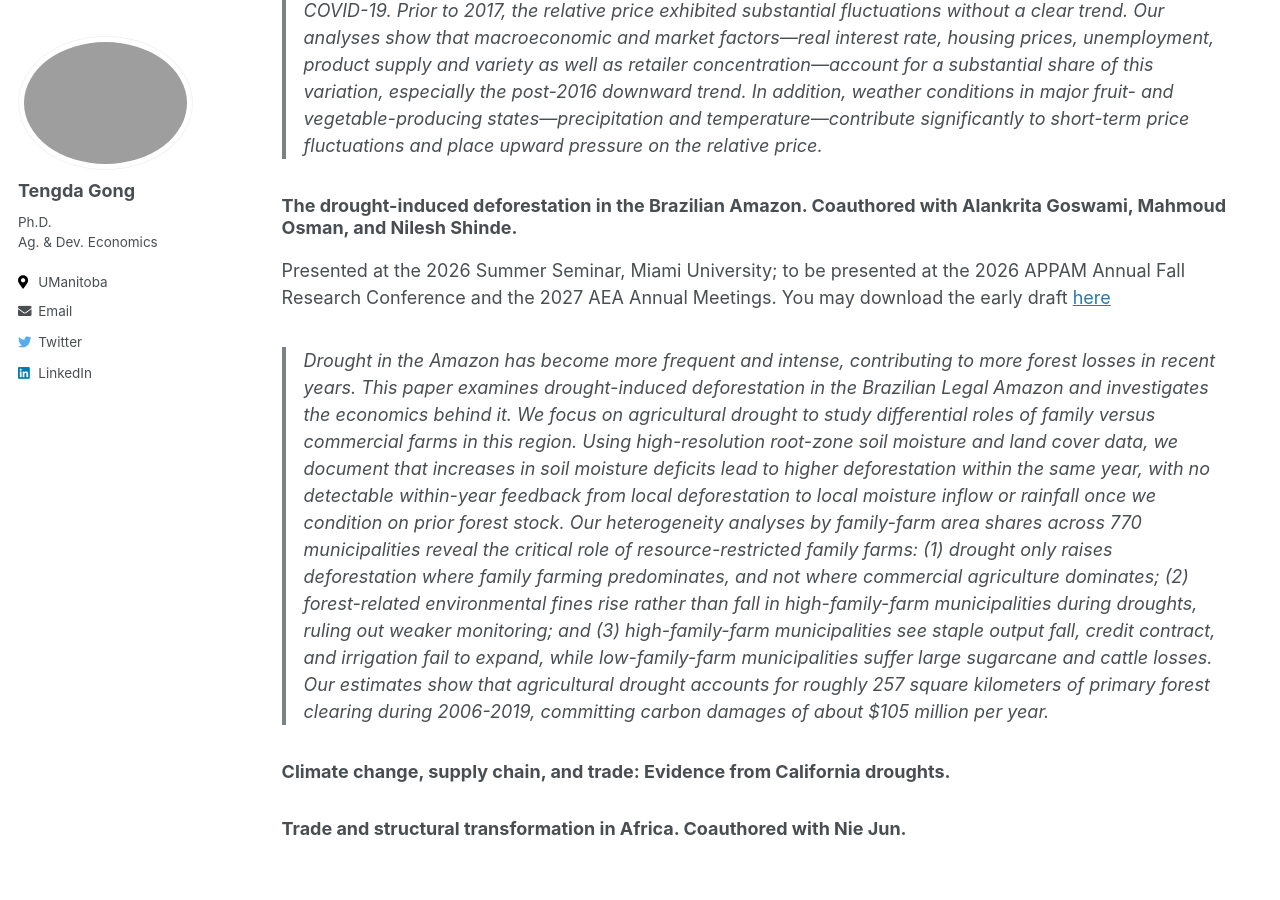
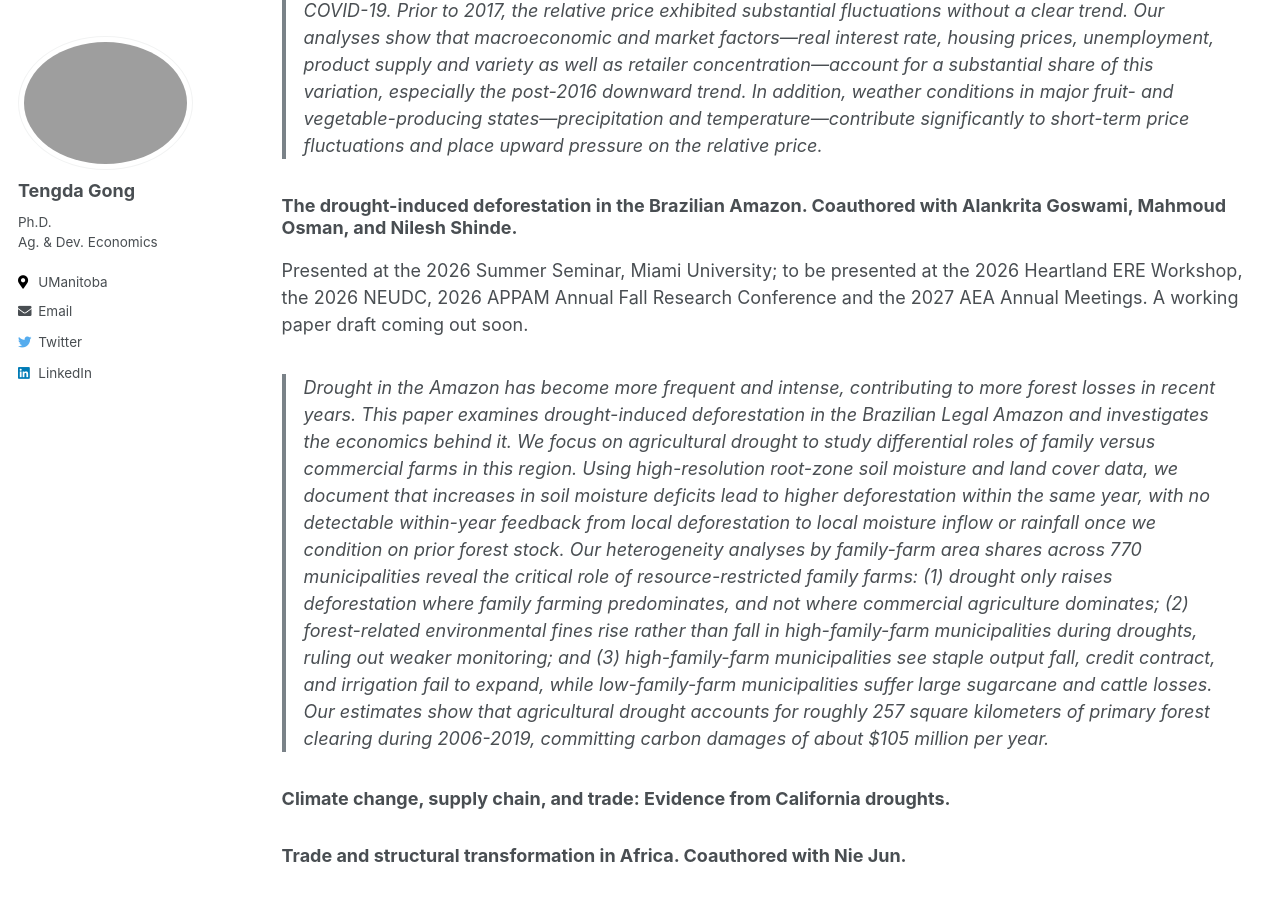
Before and after one commit to tendakung/tendakung.github.io, a Jekyll site: the page built from _pages/research.md, in a window 1280 px wide and 900 px high, scrolled down 1986 px. Built offline with Jekyll 4.4.1, drawn with Linux system fonts in a browser that asks for light colours.

Commit message:
Update research.md

```diff
--- a/_pages/research.md
+++ b/_pages/research.md
@@ -27,7 +27,7 @@ Presented at the 2025 AAEA and SEA annual meetings.
 > Fresh produce is the largest category of organic food sales in the U.S. This paper studies the relative price dynamics of organic versus conventional produce from 2006 to 2023. Using retail scanner data, we find that the revenue-weighted average price of organic produce declined relative to conventional produce across major grocery markets beginning in 2017, with the exception of a brief uptick following the onset of COVID-19. Prior to 2017, the relative price exhibited substantial fluctuations without a clear trend. Our analyses show that macroeconomic and market factors---real interest rate, housing prices, unemployment, product supply and variety as well as retailer concentration---account for a substantial share of this variation, especially the post-2016 downward trend. In addition, weather conditions in major fruit- and vegetable-producing states---precipitation and temperature---contribute significantly to short-term price fluctuations and place upward pressure on the relative price.
 
 ### The drought-induced deforestation in the Brazilian Amazon. Coauthored with Alankrita Goswami, Mahmoud Osman, and Nilesh Shinde.
-Presented at the 2026 Summer Seminar, Miami University; to be presented at the 2026 APPAM Annual Fall Research Conference and the 2027 AEA Annual Meetings. You may download the early draft [here](/files/pdf/research/Drought_Induced_Deforestation_202608.pdf)
+Presented at the 2026 Summer Seminar, Miami University; to be presented at the 2026 Heartland ERE Workshop, the 2026 NEUDC, 2026 APPAM Annual Fall Research Conference and the 2027 AEA Annual Meetings. A working paper draft coming out soon.
 > Drought in the Amazon has become more frequent and intense, contributing to more forest losses in recent years. This paper examines drought-induced deforestation in the Brazilian Legal Amazon and investigates the economics behind it. We focus on agricultural drought to study differential roles of family versus commercial farms in this region. Using high-resolution root-zone soil moisture and land cover data, we document that increases in soil moisture deficits lead to higher deforestation within the same year, with no detectable within-year feedback from local deforestation to local moisture inflow or rainfall once we condition on prior forest stock. Our heterogeneity analyses by family-farm area shares across 770 municipalities reveal the critical role of resource-restricted family farms: (1) drought only raises deforestation where family farming predominates, and not where commercial agriculture dominates; (2) forest-related environmental fines rise rather than fall in high-family-farm municipalities during droughts, ruling out weaker monitoring; and (3) high-family-farm municipalities see staple output fall, credit contract, and irrigation fail to expand, while low-family-farm municipalities suffer large sugarcane and cattle losses. Our estimates show that agricultural drought accounts for roughly 257 square kilometers of primary forest clearing during 2006-2019, committing carbon damages of about $105 million per year.
 
 ### Climate change, supply chain, and trade: Evidence from California droughts.
```
